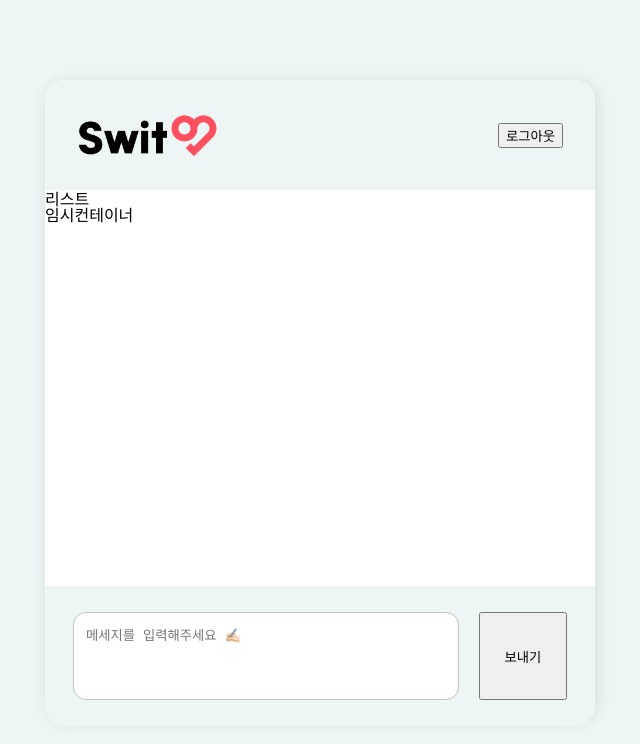
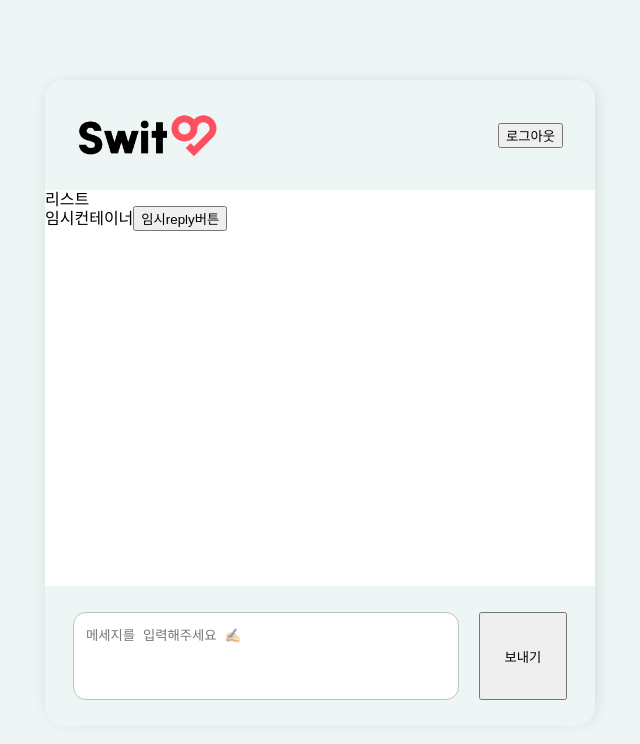
Before and after one commit to PreOnBoarding-Team17/Week2_Messenger, a React (Create React App) app: page / in a window 1280 px wide. Shown: the top 744 px of the page, without its empty margins (320-960 px from the left). Built offline with nearby package versions, Linux system fonts and the light colour scheme; what typesafe-actions would draw is missing.

Commit message:
feat #5: reply 문구 넣어주는 함수 추가, 함수 리턴 타입 설정

```diff
--- a/src/Components/MessageInput/index.tsx
+++ b/src/Components/MessageInput/index.tsx
@@ -2,20 +2,31 @@ import React, { useState } from 'react';
 import 'Components/MessageInput/scss/MessageInput.scss';
 
 const MessageInput = () => {
-  const [message, setMessage] = useState('');
+  const [message, setMessage] = useState<string>('');
+  const [isReply, setIsReply] = useState<boolean>(false);
 
-  const onChangeInput = (e: React.ChangeEvent<HTMLTextAreaElement>) => {
+  const onChangeInput = (e: React.ChangeEvent<HTMLTextAreaElement>): void => {
     setMessage(e.target.value);
   };
 
-  const onClickSend = () => {
+  const onClickSend = (): void => {
     console.log(message);
     setMessage('');
   };
 
+  const onClickReply = (): void => {
+    if (!isReply) {
+      setMessage(`사용자 이름\n` + `메시지 내용\n` + `(회신)\n` + message);
+    }
+    setIsReply(true);
+  };
+
   return (
     <>
-      <section style={{ height: 'calc(80vh - 260px)' }}>임시컨테이너</section>
+      <section style={{ height: 'calc(80vh - 260px)' }}>
+        임시컨테이너
+        <button onClick={onClickReply}>임시reply버튼</button>
+      </section>
       <section className="message-input">
         <div className="message-input__textarea">
           <textarea
--- a/src/Components/MessageInput/scss/MessageInput.scss
+++ b/src/Components/MessageInput/scss/MessageInput.scss
@@ -26,6 +26,10 @@
       height: 100%;
       border: none;
       resize: none;
+
+      &:focus {
+        outline: none;
+      }
     }
   }
 
```
